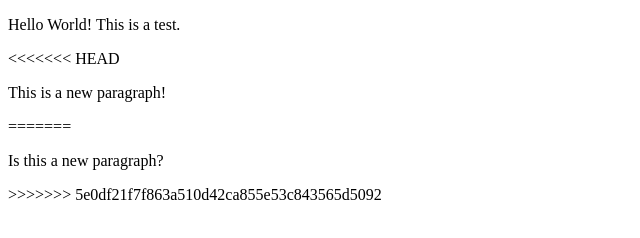
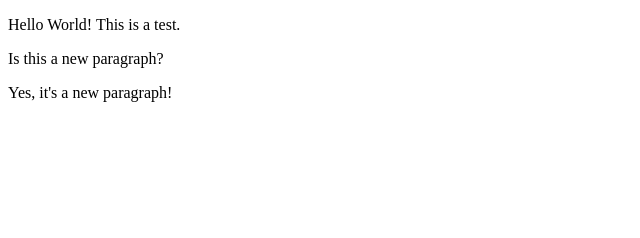
Before and after one commit to zbyszek-bulecki/kurs-gita4, a plain HTML site: page index.html in a window 1280 px wide. Shown: the whole page, without its empty margins (0-640 px from the left). Drawn offline with Linux system fonts and the light colour scheme.

Commit message:
Adding another paragraph to index.html

```diff
--- a/index.html
+++ b/index.html
@@ -8,11 +8,8 @@
     <p>
         Hello World! This is a test.
     </p>
-<<<<<<< HEAD
-    <p>This is a new paragraph!</p>
-=======
     <p>Is this a new paragraph?</p>
->>>>>>> 5e0df21f7f863a510d42ca855e53c843565d5092
+    <p>Yes, it's a new paragraph!</p>
 </head>
 <body>
 
```
